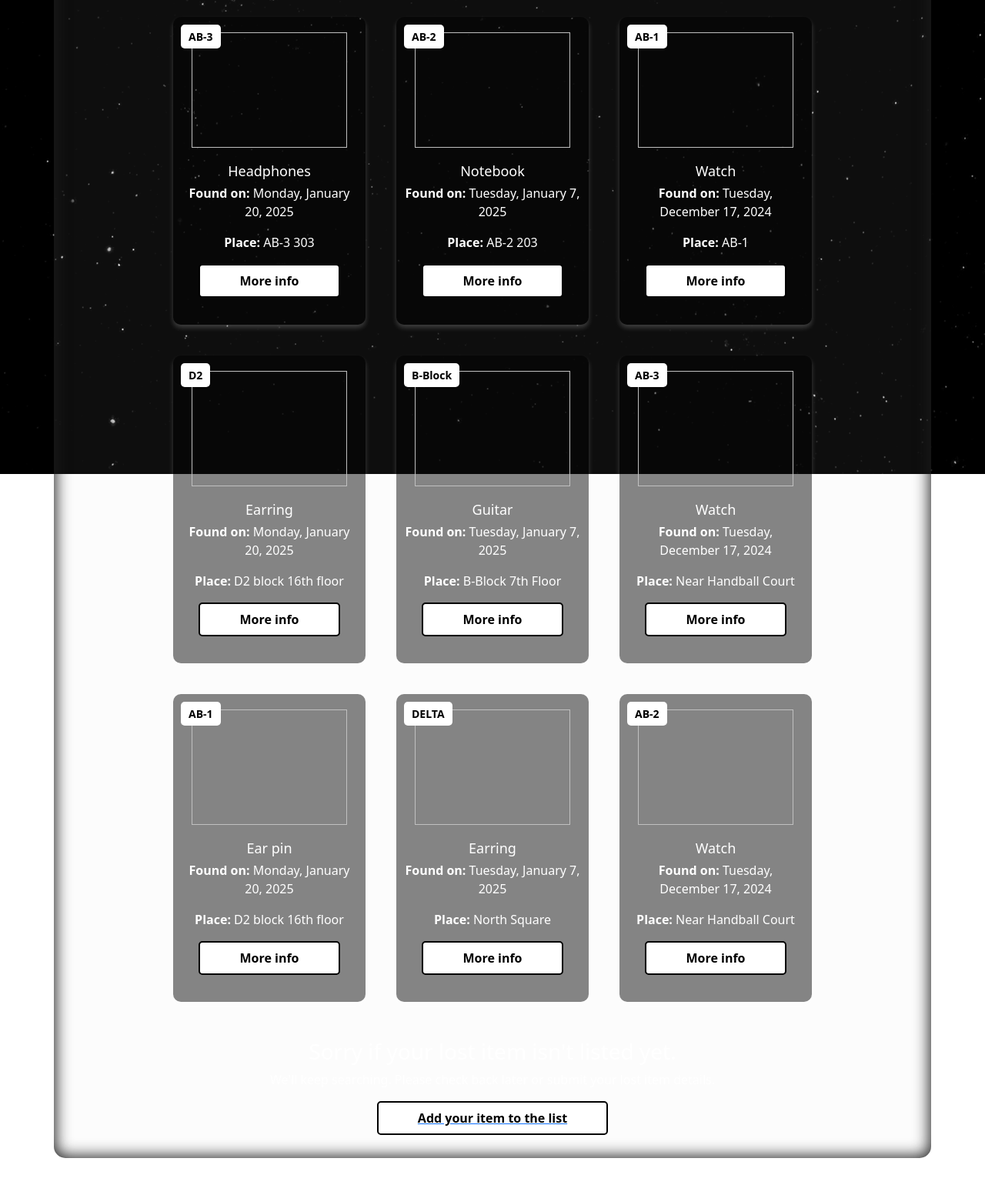
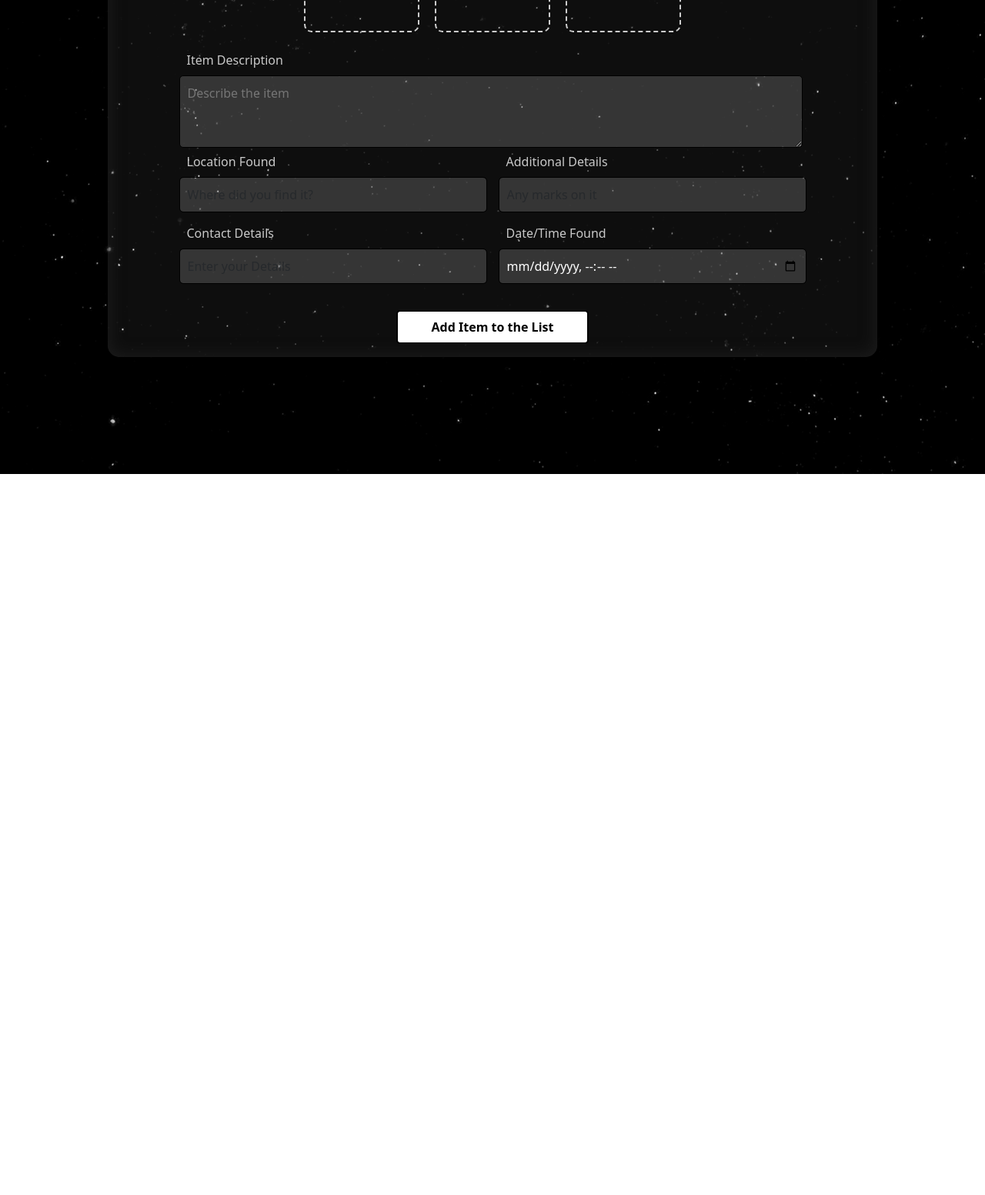
Before and after one commit to adhirak/retrieVIT, a plain HTML site: page found-list.html in a window 1280 px wide. Shown: the part 184-1737 px from the top of the page at 77% size. After the commit the page ends 800 px from the top, so only its background shows below. Drawn offline with nearby package versions, Linux system fonts and the light colour scheme.

Commit message:
Update found-list.html

```diff
--- a/found-list.html
+++ b/found-list.html
@@ -3,177 +3,95 @@
 <head>
     <meta charset="UTF-8">
     <meta name="viewport" content="width=device-width, initial-scale=1.0">
-    <title>Lost Items - VIT Lost and Found</title>
+    <title>retrieVIT</title>
     <link href="https://cdn.jsdelivr.net/npm/bootstrap@5.3.0-alpha1/dist/css/bootstrap.min.css" rel="stylesheet">
     <link rel="stylesheet" href="styles.css">
 </head>
-<body style="text-align: center;">
+<body>
     <div class="stars"></div>
     <div class="twinkling"></div>
     <div class="clouds"></div>
     <br><br>
-    <div class="container">
+    <div class="container1">
         <a href="index.html">
             <button type="submit" class="btn btn-dark top-left-btn" style="width: 100px;"> Go Back </button>
         </a>
-        <br>
-        <h2 class="display-5"> Found Items List </h2><br><br>
-        <div class="items-grid">
-            <div class="item-box">
-                <div class="category-tag">AB-3</div>
-                <img src="">
-                <div class="item-info">
-                    <h3> Headphones </h3>
-                    <p><strong>Found on:</strong> Monday, January 20, 2025</p>
-                    <p><strong>Place:</strong> AB-3 303 </p>
-                    <button class="more-info">More info</button>
-                    <div class="item-details">
-                    <p><strong>Description:</strong> Brand new headphones, lost during the class break.</p>
-                    <p><strong>Contact:</strong> User's contact information or email.</p>
-                    </div>
+        <form>
+            <div class="photo-container">
+                <div class="photo-selector">
+                    <input type="file" id="fileInput1" accept="image/*" hidden required>
+                    <label for="fileInput1" class="upload-box">
+                        <span class="plus">+</span>
+                        <img id="previewImage1" src="" alt="" hidden>
+                    </label>
+                </div>
+
+                <div class="photo-selector">
+                    <input type="file" id="fileInput2" accept="image/*" hidden>
+                    <label for="fileInput2" class="upload-box">
+                        <span class="plus">+</span>
+                        <img id="previewImage2" src="" alt="" hidden>
+                    </label>
+                </div>
+
+                <div class="photo-selector">
+                    <input type="file" id="fileInput3" accept="image/*" hidden>
+                    <label for="fileInput3" class="upload-box">
+                        <span class="plus">+</span>
+                        <img id="previewImage3" src="" alt="" hidden>
+                    </label>
                 </div>
             </div>
 
-            <!-- Item 2 -->
-            <div class="item-box">
-                <div class="category-tag">AB-2</div>
-                <img src="">
-                <div class="item-info">
-                    <h3> Notebook </h3>
-                    <p><strong>Found on:</strong> Tuesday, January 7, 2025</p>
-                    <p><strong>Place:</strong> AB-2 203 </p>
-                    <button class="more-info">More info </button>
-                    <div class="item-details">
-                        <p><strong>Description:</strong> Brand new headphones, lost during the class break.</p>
-                        <p><strong>Contact:</strong> User's contact information or email.</p>
-                        </div>
+            <br>
+                <div class="li">
+                    <label for="itemDescription" class="form-label">Item Description</label>
+                    <textarea class="full-width" id="itemDescription" rows="3" placeholder="Describe the item" required></textarea>
+                </div>
+                <div class="text-container">
+                <div class="li">
+                    <label for="itemLocation" class="form-label">Location Found</label>
+                    <input type="text" class="form-control" id="itemLocation" placeholder="Where did you find it?" required>
+                </div>
+                <div class="li">
+                    <label for="itemAdditionalDetails" class="form-label">Additional Details</label>
+                    <input type="text" class="form-control" id="itemLocation" placeholder="Any marks on it">
+                </div>
+                <div class="li">
+                    <label for="itemAdditionalDetails" class="form-label">Contact Details</label>
+                    <input type="text" class="form-control" id="itemLocation" placeholder="Enter your Details">
+                </div>
+                <div class="li">
+                    <label for="itemAdditionalDetails" class="form-label">Date/Time Found</label>
+                    <input type="datetime-local" class="form-control" id="itemLocation">
                 </div>
             </div>
-
-            <!-- Item 3 -->
-            <div class="item-box">
-                <div class="category-tag">AB-1</div>
-                <img src="">
-                <div class="item-info">
-                    <h3>Watch</h3>
-                    <p><strong>Found on:</strong> Tuesday, December 17, 2024</p>
-                    <p><strong>Place:</strong> AB-1 </p>
-                    <button class="more-info">More info </button>
-                    <div class="item-details">
-                        <p><strong>Description:</strong> Brand new headphones, lost during the class break.</p>
-                        <p><strong>Contact:</strong> User's contact information or email.</p>
-                        </div>
-                </div>
-            </div>
-
-            <div class="item-box">
-                <div class="category-tag">D2</div>
-                <img src="">
-                <div class="item-info">
-                    <h3>Earring</h3>
-                    <p><strong>Found on:</strong> Monday, January 20, 2025</p>
-                    <p><strong>Place:</strong> D2 block 16th floor </p>
-                    <button class="more-info">More info </button>
-                    <div class="item-details">
-                        <p><strong>Description:</strong> Brand new headphones, lost during the class break.</p>
-                        <p><strong>Contact:</strong> User's contact information or email.</p>
-                        </div>
-                </div>
-            </div>
-
-            <!-- Item 2 -->
-            <div class="item-box">
-                <div class="category-tag">B-Block</div>
-                <img src="">
-                <div class="item-info">
-                    <h3>Guitar</h3>
-                    <p><strong>Found on:</strong> Tuesday, January 7, 2025</p>
-                    <p><strong>Place:</strong> B-Block 7th Floor </p>
-                    <button class="more-info">More info </button>
-                    <div class="item-details">
-                        <p><strong>Description:</strong> Brand new headphones, lost during the class break.</p>
-                        <p><strong>Contact:</strong> User's contact information or email.</p>
-                        </div>
-                </div>
-            </div>
-
-            <!-- Item 3 -->
-            <div class="item-box">
-                <div class="category-tag">AB-3</div>
-                <img src="">
-                <div class="item-info">
-                    <h3>Watch</h3>
-                    <p><strong>Found on:</strong> Tuesday, December 17, 2024</p>
-                    <p><strong>Place:</strong> Near Handball Court</p>
-                    <button class="more-info">More info </button>
-                    <div class="item-details">
-                        <p><strong>Description:</strong> Brand new headphones, lost during the class break.</p>
-                        <p><strong>Contact:</strong> User's contact information or email.</p>
-                        </div>
-                </div>
-            </div>
-            <div class="item-box">
-                <div class="category-tag">AB-1</div>
-                <img src="">
-                <div class="item-info">
-                    <h3>Ear pin</h3>
-                    <p><strong>Found on:</strong> Monday, January 20, 2025</p>
-                    <p><strong>Place:</strong> D2 block 16th floor</p>
-                    <button class="more-info">More info </button>
-                    <div class="item-details">
-                        <p><strong>Description:</strong> Brand new headphones, lost during the class break.</p>
-                        <p><strong>Contact:</strong> User's contact information or email.</p>
-                        </div>
-                </div>
-            </div>
-
-            <!-- Item 2 -->
-            <div class="item-box">
-                <div class="category-tag">DELTA</div>
-                <img src="">
-                <div class="item-info">
-                    <h3>Earring</h3>
-                    <p><strong>Found on:</strong> Tuesday, January 7, 2025</p>
-                    <p><strong>Place:</strong> North Square</p>
-                    <button class="more-info">More info</button>
-                </div>
-            </div>
-
-            <!-- Item 3 -->
-            <div class="item-box">
-                <div class="category-tag">AB-2</div>
-                <img src="">
-                <div class="item-info">
-                    <h3>Watch</h3>
-                    <p><strong>Found on:</strong> Tuesday, December 17, 2024</p>
-                    <p><strong>Place:</strong> Near Handball Court</p>
-                    <button class="more-info">More info</button>
-                </div>
-            </div>
-        </div>
-        <br><br>
-        <h3>Sorry if your lost item isn't listed yet.</h3>
-        <p>We'll keep searching. Please check back later or submit your lost item details.</p>
-        <a href="lost-item.html">
-            <button type="submit" class="more-info" style="width: 300px;"> Add your item to the list </button>
-        </a>
+            <br>
+            <button type="submit" class="more-info" style="width: 250px;">Add Item to the List</button>
+        </form>
     </div>
-    <br><br>
-    <script>
-        document.querySelectorAll('.more-info').forEach(button => {
-    button.addEventListener('click', function() {
-        // Get the closest item-box and toggle the expanded class
-        const itemBox = this.closest('.item-box');
-        itemBox.classList.toggle('expanded');
-
-        // Change button text to toggle between 'More info' and 'Less info'
-        if (itemBox.classList.contains('expanded')) {
-            this.textContent = 'Less info';
-        } else {
-            this.textContent = 'More info';
+    <script src="https://cdn.jsdelivr.net/npm/bootstrap@5.3.0-alpha1/dist/js/bootstrap.bundle.min.js">
+       function handleFileInput(inputId, previewId, plusClass) {
+    document.getElementById(inputId).addEventListener("change", function(event) {
+        const file = event.target.files[0];
+        if (file) {
+            const reader = new FileReader();
+            reader.onload = function(e) {
+                const preview = document.getElementById(previewId);
+                preview.src = e.target.result;
+                preview.hidden = false;
+                document.querySelector(plusClass).hidden = true; // Hide plus sign
+            };
+            reader.readAsDataURL(file);
         }
     });
-});
+}
+
+// Apply to each file input
+handleFileInput("fileInput1", "previewImage1", "#fileInput1 + label .plus");
+handleFileInput("fileInput2", "previewImage2", "#fileInput2 + label .plus");
+handleFileInput("fileInput3", "previewImage3", "#fileInput3 + label .plus");
+
 
     </script>
 </body>
```
